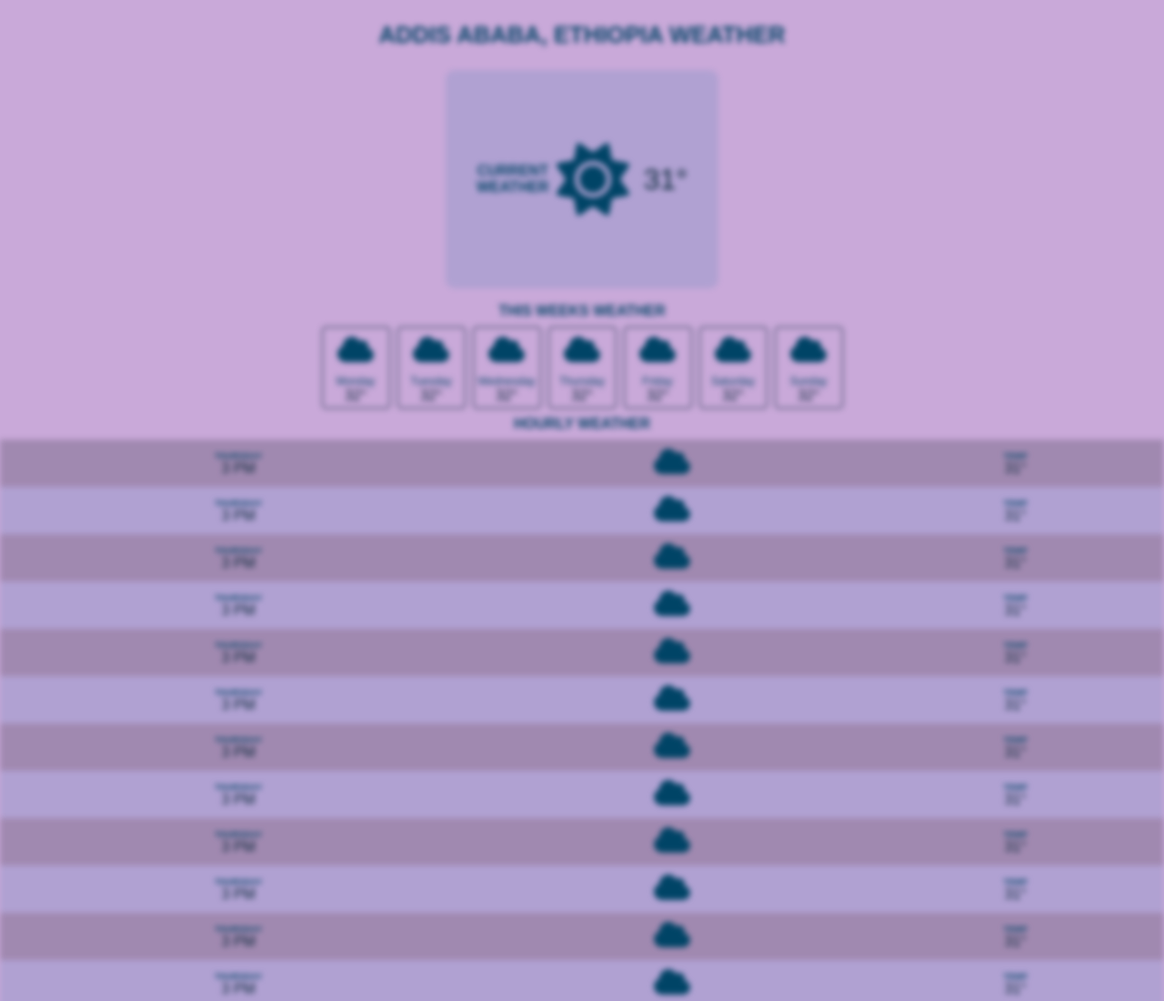
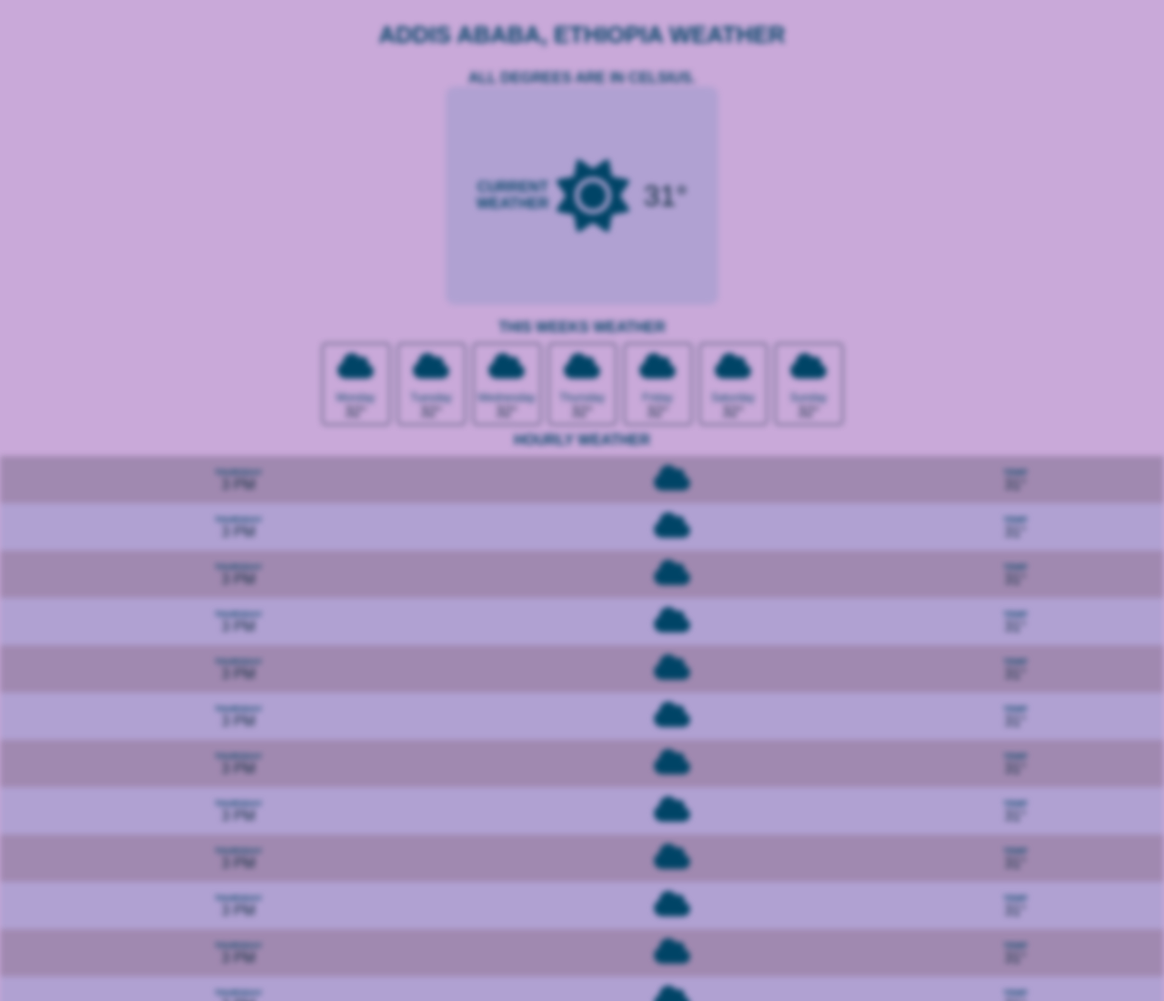
Before and after one commit to JonathanZeru/Addis-Ababa-Weather-App, a website built with Vite: page index.html in a window 1280 px wide. Shown: the top 1100 px of the page at 91% size. Built offline with nearby package versions, Linux system fonts and the light colour scheme; no server answers.

Commit message:
Update index.html

```diff
--- a/index.html
+++ b/index.html
@@ -7,6 +7,7 @@
   </head>
   <body class="blurred">
     <main class="location">Addis Ababa, Ethiopia Weather</main>
+    <main class="weeks-weather">All degrees are in Celsius.</main>
     <header class="header">
         <div class="current-weather">Current Weather</div>
         <img class="weather-icon large" src="icons/sun.svg" data-current-icon />
```
